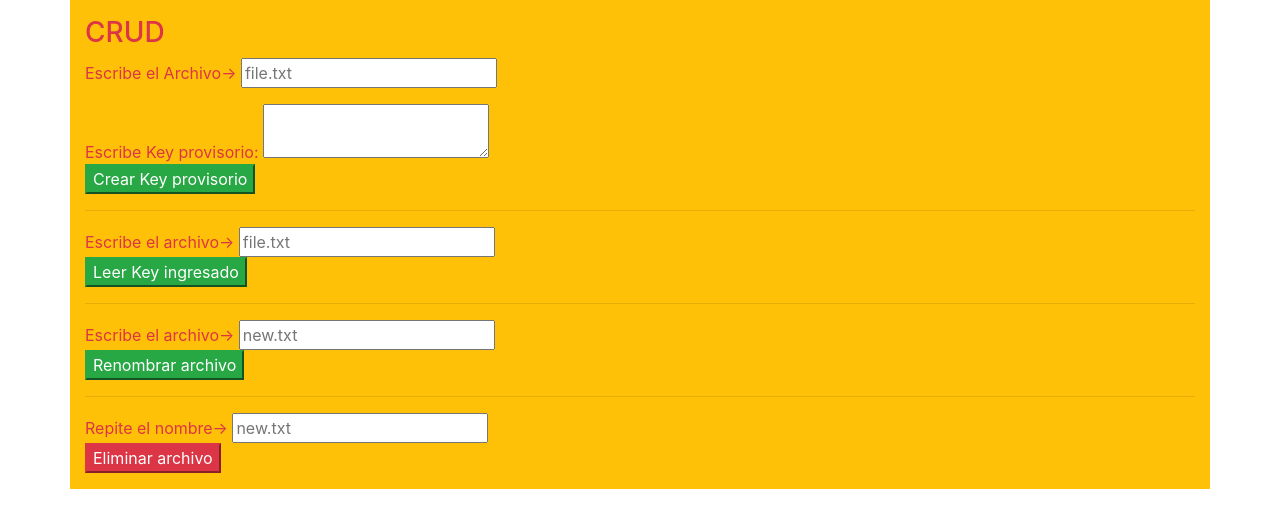
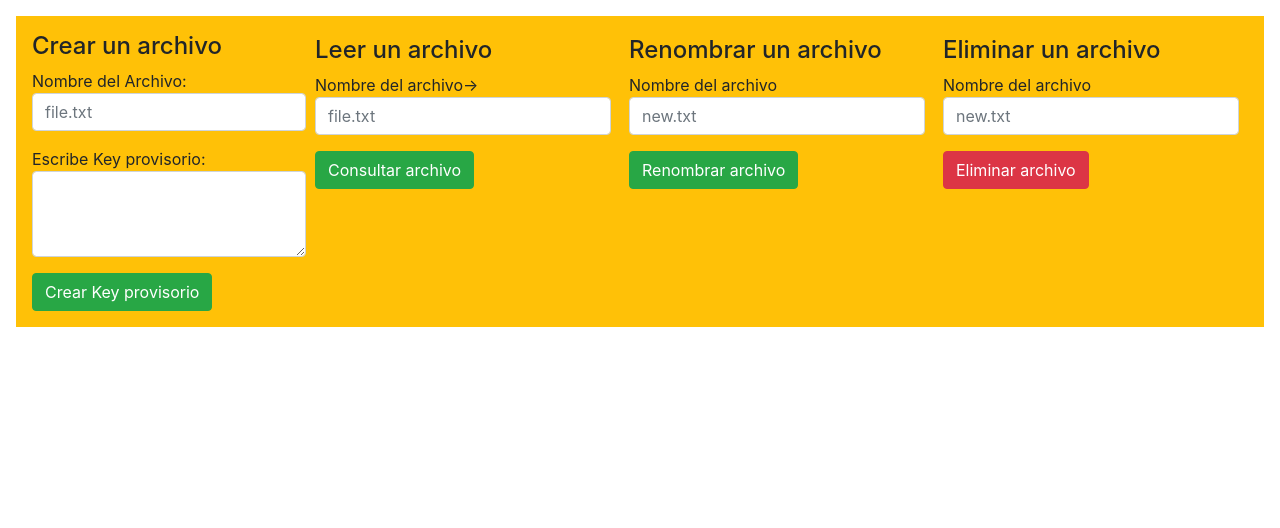
Before and after one commit to pedro-donoso/crud, a website: page index.html in a window 1280 px wide. Drawn offline with nearby package versions, Linux system fonts and the light colour scheme.

Commit message:
actualizacion

```diff
--- a/index.html
+++ b/index.html
@@ -8,30 +8,61 @@
         integrity="sha384-B0vP5xmATw1+K9KRQjQERJvTumQW0nPEzvF6L/Z6nronJ3oUOFUFpCjEUQouq2+l" crossorigin="anonymous">
     <title>CRUD</title>
 </head>
+
 <body>
-    <div class="container bg-warning text-danger py-3">
-        <h3>CRUD</h3>
-          <form action="http://localhost:3000/crear"> Escribe el Archivo-> <input name="nombre" placeholder="file.txt" />
-        <br /> Escribe Key provisorio: <textarea name="contenido" class="mt-3"></textarea>
-        <br />
-        <button class="btn-success">Crear Key provisorio</button>
+    <div class="row m-3 bg-warning p-3">
+      <!--Crear-->
+      <div>
+<h4>Crear un archivo</h4>
+<form action="http://localhost:3000/crear">
+  <div class="form-group">
+    Nombre del Archivo:
+     <input name="nombre" placeholder="file.txt" class="form-control" id="archivo"/>
+   </div>
+   <div class="my-3">
+      Escribe Key provisorio:
+      <textarea name="contenido" class="form-control" id="contenido" cols="18" rows="3"></textarea>
+   </div>
+   <button type="submit" class="btn btn-success">Crear Key provisorio</button>
     </form>
-    <hr />
-    <form action="http://localhost:3000/leer"> Escribe el archivo-> <input name="nombre" placeholder="file.txt" />
-        <br />
-            <button class="btn-success">Leer Key ingresado</button>
-    </form>
-      <hr />
-    <form action="http://localhost:3000/renombrar"> Escribe el archivo-> <input name="nombre"/ placeholder="new.txt">
-        <br />
-  <button class="btn-success">Renombrar archivo</button>
-    </form>
-      <hr />
-    <form action="http://localhost:3000/eliminar"> Repite el nombre-> <input name="nombre"/ placeholder="new.txt">
-        <br />
-      <button class="btn-danger">Eliminar archivo</button>
-    </form>
+      </div>
+
+      <!--Leer-->
+<div class="col-12 col-sm-3 container p-1">
+  <h4>Leer un archivo</h4>
+ <form action="http://localhost:3000/leer">
+<div class="form-group">
+Nombre del archivo->
+  <input name="nombre" placeholder="file.txt" class="form-control" id="archivo" />
+</div>
+<button type="submit" class="btn btn-success">Consultar archivo</button>
+</form>
+</div>
+
+<!--Renombrar-->
+<div class="col-12 col-sm-3 container p-1">
+<h4>Renombrar un archivo</h4>
+ <form action="http://localhost:3000/renombrar">
+  <div class="form-group">
+  Nombre del archivo
+  <input name="nombre"/ placeholder="new.txt" class="form-control" id="archivo">
+  </div>
+    <button type="submit" class="btn btn-success">Renombrar archivo</button>
+</form>
+</div>
+<!--Eliminar-->
+<div class="col-12 col-sm-3 container p-1">
+  <h4>Eliminar un archivo</h4>
+  <form action="http://localhost:3000/eliminar">
+    <div class="form-group">
+Nombre del archivo
+ <input name="nombre"/ placeholder="new.txt" class="form-control" id="archivo">
     </div>
+          <button type="submit" class="btn btn-danger">Eliminar archivo</button>
+  </form>
+</div>
+    </div>
+
 </body>
 <script src="https://code.jquery.com/jquery-3.5.1.slim.min.js"
     integrity="sha384-DfXdz2htPH0lsSSs5nCTpuj/zy4C+OGpamoFVy38MVBnE+IbbVYUew+OrCXaRkfj" crossorigin="anonymous">
```
